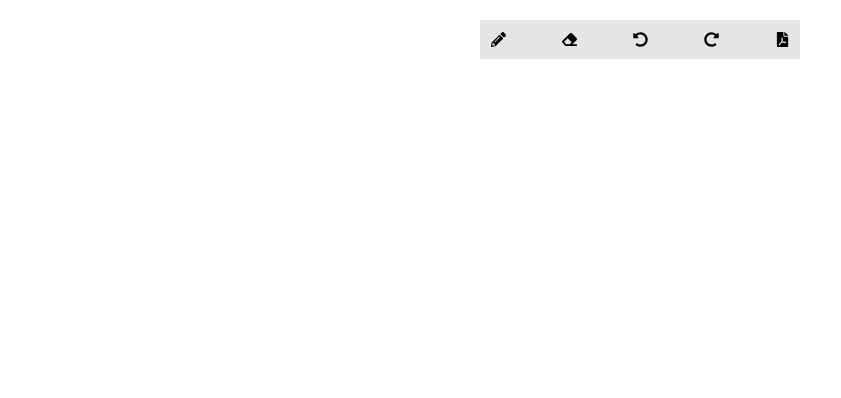
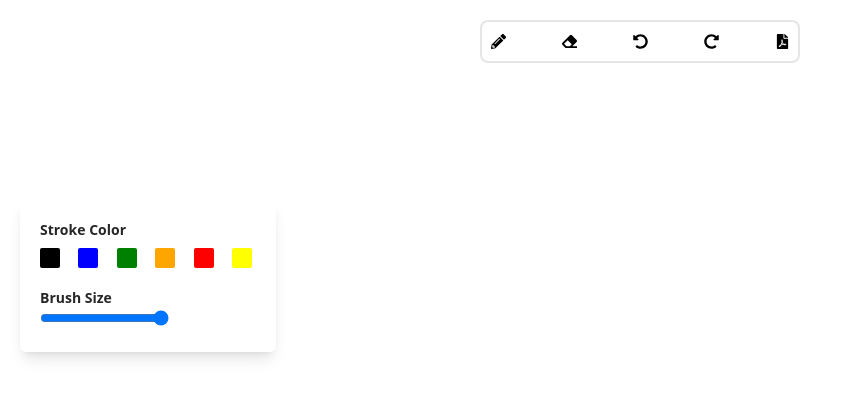
Before and after one commit to shubhamrawat0269/kali-draw, a Next.js app: page / in a window 1280 px wide. Shown: the top 398 px of the page, without its empty margins (0-841 px from the left). Built offline with nearby package versions, Linux system fonts and the light colour scheme.

Commit message:
Made ui of toolbar

```diff
--- a/src/components/menuBar/MenuBar.jsx
+++ b/src/components/menuBar/MenuBar.jsx
@@ -1,7 +1,53 @@
-import React from "react";
+import { COLORS } from "@/utils/Namespaces";
 
 const MenuBar = () => {
-  return <div>MenuBar</div>;
+  const updateBrushSize = () => {};
+
+  return (
+    <div className="p-5 absolute top-1/4 left-5 w-64 rounded-md shadow-lg">
+      <div className="mb-5">
+        <h4 className="text-sm font-bold text-neutral-800">Stroke Color</h4>
+        <div className="flex justify-between mt-2">
+          <div
+            className="h-5 w-5 mr-1 rounded-sm cursor-pointer hover:border-2 hover:border-neutral-700"
+            style={{ backgroundColor: COLORS.BLACK }}
+          />
+          <div
+            className="h-5 w-5 mr-1 rounded-sm cursor-pointer hover:border-2 hover:border-neutral-700"
+            style={{ backgroundColor: COLORS.BLUE }}
+          />
+          <div
+            className="h-5 w-5 mr-1 rounded-sm cursor-pointer hover:border-2 hover:border-neutral-700"
+            style={{ backgroundColor: COLORS.GREEN }}
+          />
+          <div
+            className="h-5 w-5 mr-1 rounded-sm cursor-pointer hover:border-2 hover:border-neutral-700"
+            style={{ backgroundColor: COLORS.ORANGE }}
+          />
+          <div
+            className="h-5 w-5 mr-1 rounded-sm cursor-pointer hover:border-2 hover:border-neutral-700"
+            style={{ backgroundColor: COLORS.RED }}
+          />
+          <div
+            className="h-5 w-5 mr-1 rounded-sm cursor-pointer hover:border-2 hover:border-neutral-700"
+            style={{ backgroundColor: COLORS.YELLOW }}
+          />
+        </div>
+      </div>
+      <div>
+        <h4 className="text-sm font-bold text-neutral-800">Brush Size</h4>
+        <div>
+          <input
+            type="range"
+            min={1}
+            max={10}
+            step={1}
+            onChange={updateBrushSize}
+          />
+        </div>
+      </div>
+    </div>
+  );
 };
 
 export default MenuBar;
--- a/src/components/toolbox/Toolbox.jsx
+++ b/src/components/toolbox/Toolbox.jsx
@@ -10,7 +10,7 @@ import {
 const Toolbox = () => {
   return (
     <div className="">
-      <div className="flex justify-center items-center gap-[2.5rem] absolute left-1/2 top-5 px-5 py-1 bg-neutral-200 w-1/4 trans-x-50">
+      <div className="flex justify-center items-center gap-[2.5rem] absolute left-1/2 top-5 px-5 py-1 border-2 rounded-lg border-neutral-200 w-1/4 trans-x-50">
         <div className="cursor-pointer hover:bg-neutral-300 transition-all p-2">
           <FaPencilAlt size={15} />
         </div>
--- a/src/pages/index.js
+++ b/src/pages/index.js
@@ -1,9 +1,10 @@
-import { Toolbox } from "../components/index";
+import { Toolbox, MenuBar } from "../components";
 
 export default function Home() {
   return (
     <div className="">
       <Toolbox />
+      <MenuBar />
     </div>
   );
 }
--- /dev/null
+++ b/src/utils/Namespaces.js
@@ -0,0 +1,11 @@
+const COLORS = {
+  BLACK: "black",
+  RED: "red",
+  GREEN: "green",
+  BLUE: "blue",
+  ORANGE: "orange",
+  YELLOW: "yellow",
+  WHITE: "white",
+};
+
+export { COLORS };
```
